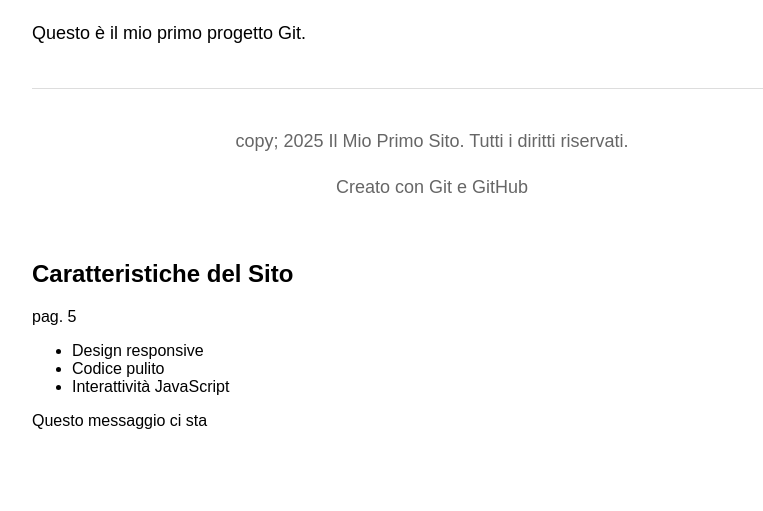
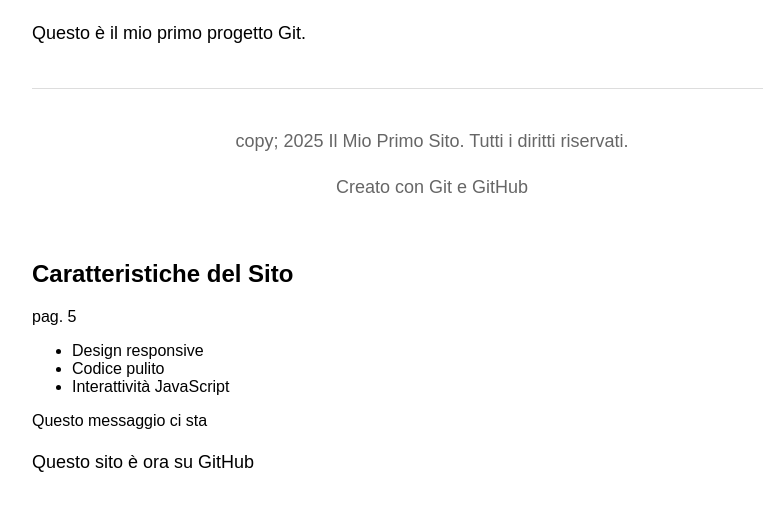
Before and after one commit to Yul-1/primo-sito, a plain HTML site: page index.html in a window 1280 px wide. Shown: the part 81-592 px from the top of the page, without its empty margins (208-971 px from the left). Drawn offline with Linux system fonts and the light colour scheme.

Commit message:
Aggiunta nota GitHub al sito

```diff
--- a/index.html
+++ b/index.html
@@ -29,3 +29,4 @@ pag. 5
 </div>
 
 Questo messaggio ci sta
+<p>Questo sito è ora su GitHub</p>
```
